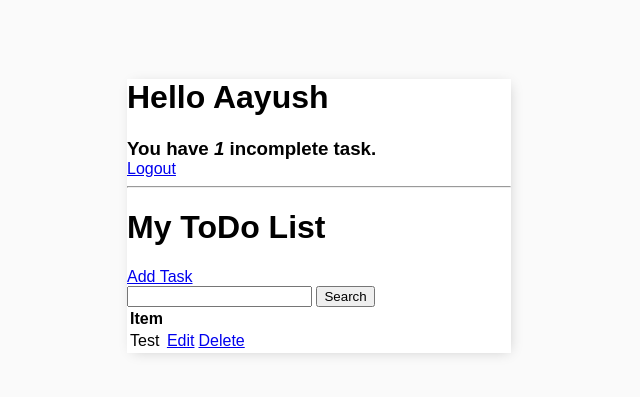
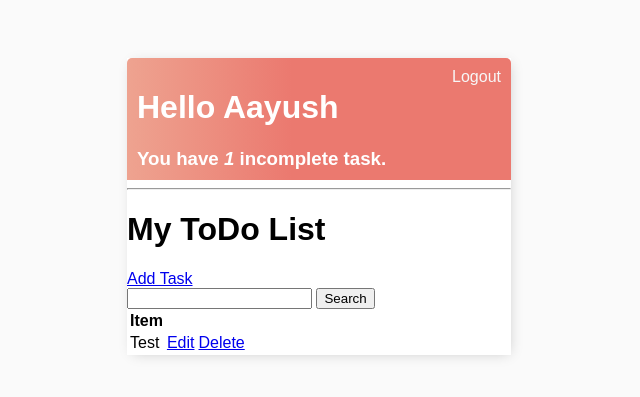
Before and after one commit to JustA3DObject/ToDo-List-App, a Django app: page / in a window 1280 px wide. Shown: the top 397 px of the page, without its empty margins (321-961 px from the left). Run offline with Django 4.2, Linux system fonts and the light colour scheme; a user stored in the database is signed in; data comes from the database, SQL or seed files in the repository.

Commit message:
Added properties to header bar in master.css

```diff
--- a/todolist/base/static/css/master.css
+++ b/todolist/base/static/css/master.css
@@ -21,3 +21,17 @@ h6 {
     box-shadow: 2px 2px 13px -4px rgba(0, 0, 0, 0.21);
     ;
 }
+
+.header-bar {
+    display: flex;
+    justify-content: space-between;
+    color: #fff;
+    padding: 10px;
+    border-radius: 5px 5px 0 0;
+    background: linear-gradient(90deg, #EEA390 0%, #EB796F 43%, #EB796F 100%);
+}
+
+.header-bar a {
+    color: rgb(247, 247, 247);
+    text-decoration: none;
+}
```
